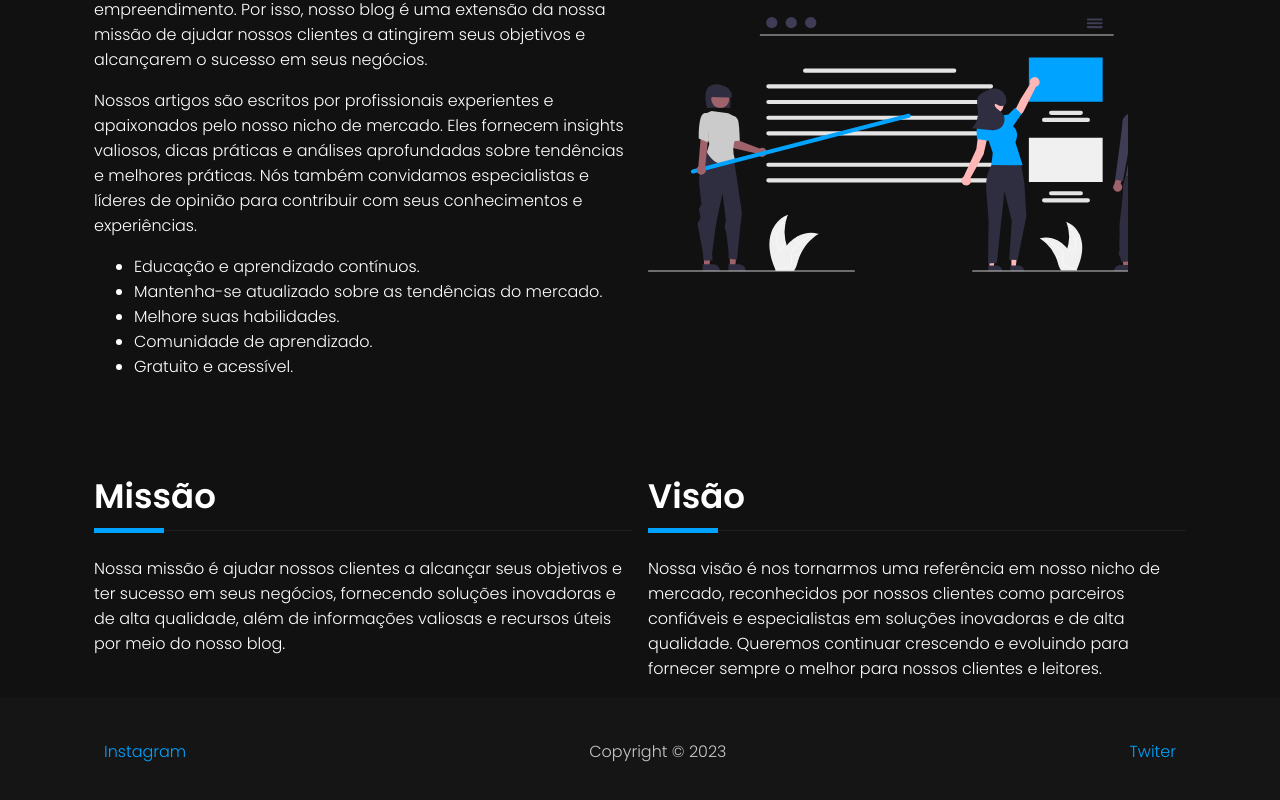
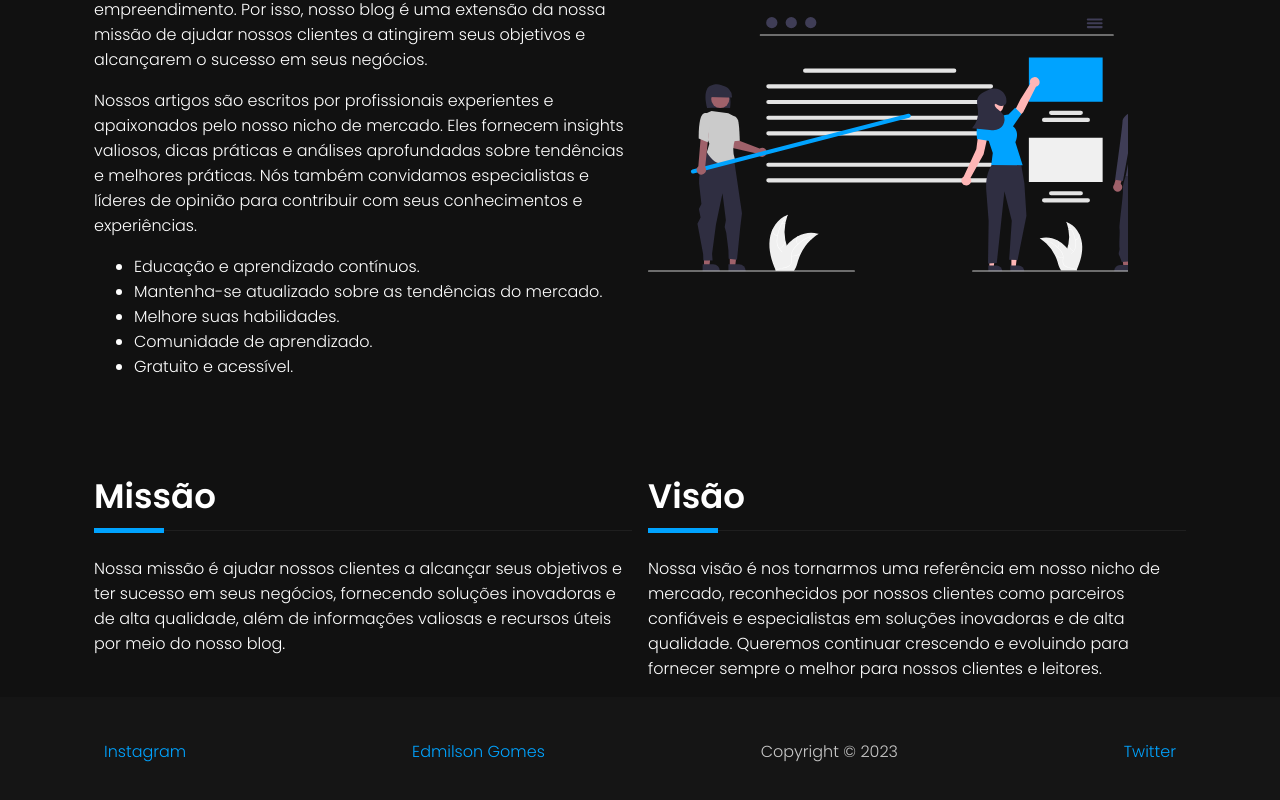
Before and after one commit to edmilsondmx/projeto_blog_interface, a React (Create React App) app: page /sobre in a window 1280 px wide. Shown: the part 306-1106 px from the top of the page. Built offline with nearby package versions, Linux system fonts and the light colour scheme.

Commit message:
Update Footer

```diff
--- a/src/components/organisms/Footer.jsx
+++ b/src/components/organisms/Footer.jsx
@@ -26,6 +26,10 @@ const Root = styled.footer`
       flex-direction: row;
       justify-content: space-between;
     }
+
+    span {
+      color: ${(props) => props.theme.colors.main};
+    }
   }
 `;
 
@@ -43,9 +47,10 @@ const Footer = () => (
   <Root>
     <Section>
       <div>
-        <FooterLink href="https://www.google.com">Instagram</FooterLink>
+        <FooterLink href="https://www.instagram.com">Instagram</FooterLink>
+        <span>Edmilson Gomes</span>
         <p>Copyright © 2023</p>
-        <FooterLink href="https://www.google.com">Twiter</FooterLink>
+        <FooterLink href="https://www.twitter.com">Twitter</FooterLink>
       </div>
     </Section>
   </Root>
```
